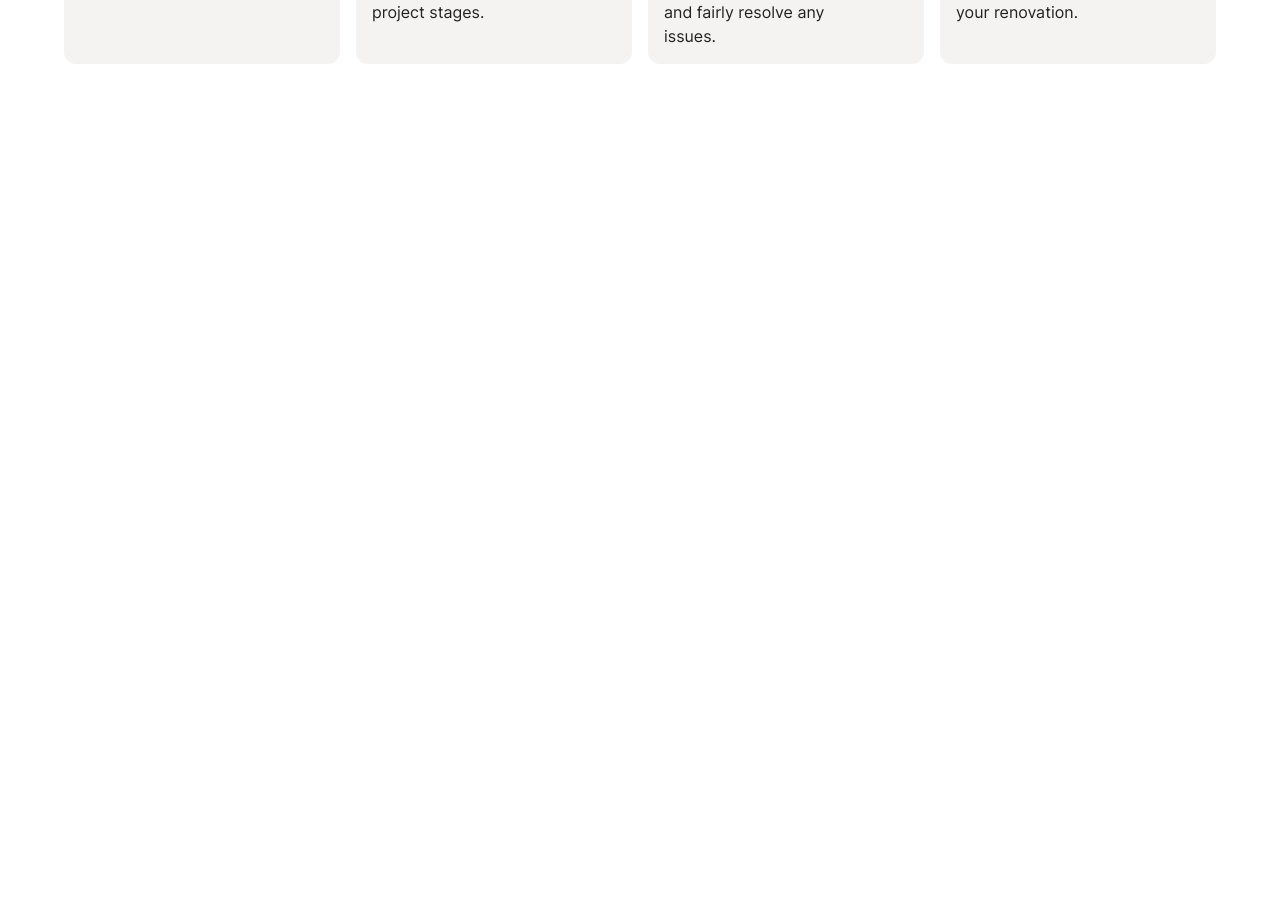
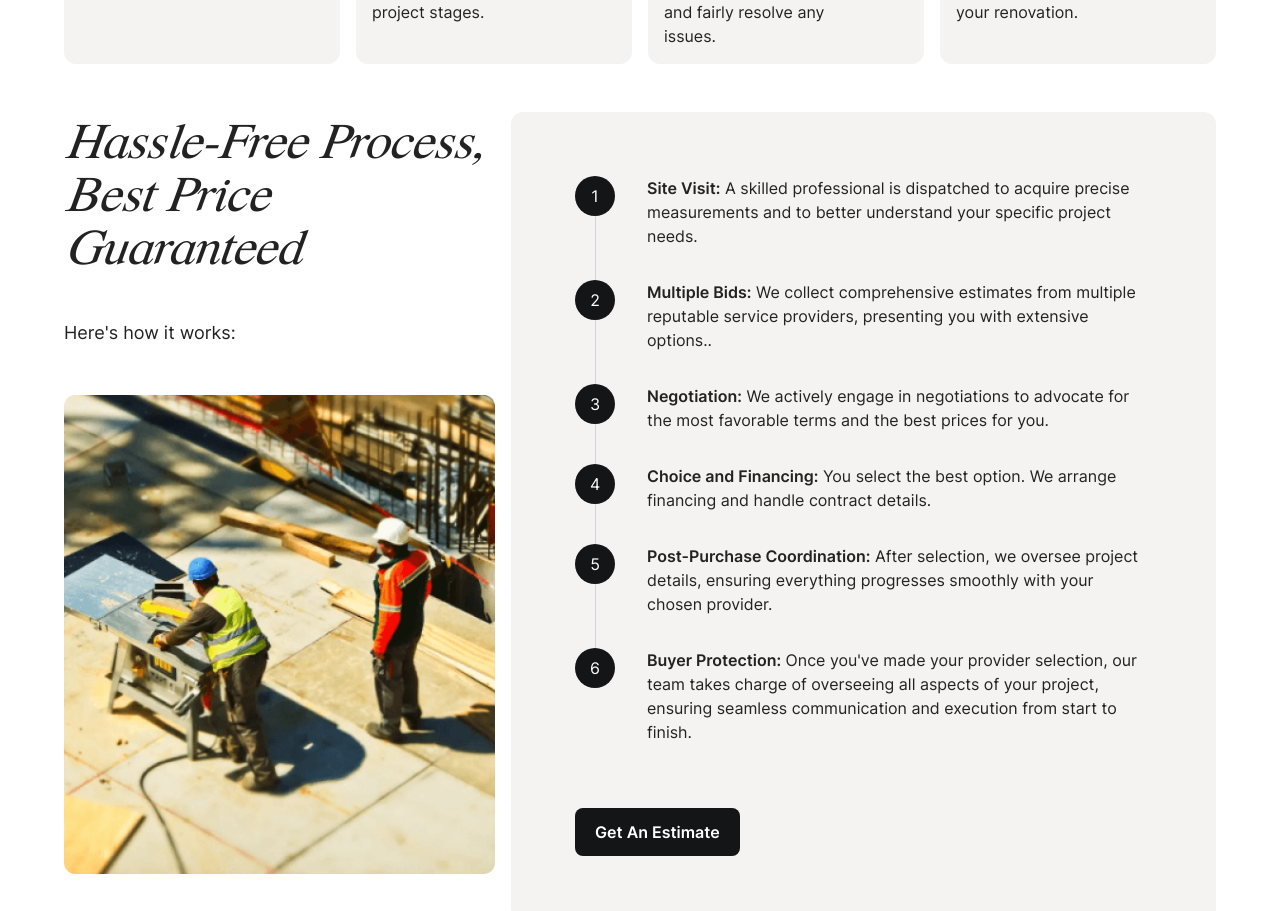
Before and after one commit to mehdi049/EffortlessRenovation, a Next.js app: page / in a window 1280 px wide. Shown: the part 1889-2800 px from the top of the page. Before the commit the page ends 2001 px from the top, so only its background shows below. Built offline with nearby package versions, Linux system fonts and the light colour scheme.

Commit message:
hassle-free footer section

```diff
--- a/src/app/globals.css
+++ b/src/app/globals.css
@@ -1,2 +1,7 @@
 @import "./base.css";
 @import "./font.css";
+
+.nav-point:last-child {
+  z-index: 20;
+  background-color: #f4f3f1;
+}
--- a/src/app/layout.tsx
+++ b/src/app/layout.tsx
@@ -3,6 +3,7 @@ import "./globals.css";
 import { Banner } from "@/components/ui/banner/banner";
 import { Navigation } from "@/components/ui/nav/Navigation";
 import { Container } from "@/components/ui/container/Container";
+import { Footer } from "@/components/pages/home/footer/Footer";
 
 export const metadata: Metadata = {
   title: "EffortlessRenovation",
@@ -29,6 +30,7 @@ export default function RootLayout({
           <Navigation />
         </Container>
         {children}
+        <Footer />
       </body>
     </html>
   );
--- a/src/app/page.tsx
+++ b/src/app/page.tsx
@@ -1,10 +1,8 @@
 import { Allies } from "@/components/pages/home/allies/Allies";
+import { HassleFree } from "@/components/pages/home/hassleFree/HassleFree";
 import { Hero } from "@/components/pages/home/hero/Hero";
 import { Protections } from "@/components/pages/home/protections/Protections";
-import { Banner } from "@/components/ui/banner/banner";
 import { Container } from "@/components/ui/container/Container";
-import { Navigation } from "@/components/ui/nav/Navigation";
-import Image from "next/image";
 
 export default function Home() {
   return (
@@ -14,6 +12,7 @@ export default function Home() {
         <Container>
           <Allies />
           <Protections />
+          <HassleFree />
         </Container>
       </Container>
     </main>
--- a/src/components/pages/home/allies/Allies.tsx
+++ b/src/components/pages/home/allies/Allies.tsx
@@ -24,7 +24,7 @@ export const Allies = () => {
   ];
   return (
     <div className="mb-12 mt-16">
-      <div className="md:grid gap-4 grid-cols-2 items-center">
+      <div className="grid gap-4 grid-cols-1 md:grid-cols-2 items-center">
         <H2 className="max-w-xl">
           We&apos;re Your Renovation Allies, Not Salespeople
         </H2>
@@ -34,7 +34,7 @@ export const Allies = () => {
           ensure every installation meets the highest standards.
         </p>
       </div>
-      <div className="md:grid gap-4 grid-cols-2 items-center mt-16">
+      <div className="grid gap-4 grid-cols-1 md:grid-cols-2 items-center mt-16">
         <Image src={"/images/img1.png"} width={572} height={572} alt="img" />
 
         <div className="flex flex-col gap-8 md:gap-16">
--- /dev/null
+++ b/src/components/pages/home/footer/Footer.tsx
@@ -0,0 +1,123 @@
+import Image from "next/image";
+
+export const Footer = () => {
+  const date = new Date();
+
+  return (
+    <footer className="bg-black">
+      <div className="p-20">
+        <div className="grid grid-cols-1 sm:grid-cols-2 lg:grid-cols-4 gap-4">
+          <div>
+            <Image
+              src={"/vectors/logo-white.svg"}
+              alt="logo"
+              width={253}
+              height={36}
+            />
+            <p className="text-white mt-8 text-xs opacity-60">
+              © {date.getFullYear()} EffortlessRenovation, Inc.
+            </p>
+          </div>
+          <div className="flex gap-6 flex-col">
+            <span className="uppercase text-xs text-white opacity-60">
+              About
+            </span>
+            <a href="#" className="text-xs text-white">
+              About us
+            </a>
+            <a href="#" className="text-xs text-white">
+              Gallery
+            </a>
+            <a href="#" className="text-xs text-white">
+              Renovation
+            </a>
+            <a href="#" className="text-xs text-white">
+              Information
+            </a>
+            <a href="#" className="text-xs text-white">
+              Employment Opportunities
+            </a>
+          </div>
+          <div className="flex gap-6 flex-col">
+            <span className="uppercase text-xs text-white opacity-60">
+              help
+            </span>
+            <a href="#" className="text-xs text-white">
+              Contact us
+            </a>
+            <a href="#" className="text-xs text-white">
+              Contractor Contact
+            </a>
+            <a href="#" className="text-xs text-white">
+              Current Customers
+            </a>
+            <a href="#" className="text-xs text-white">
+              Warranty Request
+            </a>
+          </div>
+          <div className="flex gap-6 flex-col">
+            <span className="uppercase text-xs text-white opacity-60">
+              contact
+            </span>
+            <a href="#" className="text-xs text-white">
+              11025 Reed Hartman Highway, Cincinnati, Ohio 45242
+            </a>
+            <a href="#" className="text-xs text-white">
+              (513) 745-9019
+            </a>
+
+            <div className="flex gap-2 items-center">
+              <a href="#">
+                <Image
+                  src={"/vectors/fb.svg"}
+                  alt="Facebook"
+                  width={36}
+                  height={36}
+                />{" "}
+              </a>
+              <a href="#">
+                <Image src={"/vectors/x.svg"} alt="X" width={36} height={36} />{" "}
+              </a>
+              <a href="#">
+                <Image
+                  src={"/vectors/youtube.svg"}
+                  alt="Youtube"
+                  width={36}
+                  height={36}
+                />{" "}
+              </a>
+            </div>
+          </div>
+        </div>
+      </div>
+      <hr className="opacity-10 bg-white" />
+      <div className="px-20 py-8 flex flex-wrap md:flex-nowrap gap-4 items-center">
+        <Image
+          src={"/vectors/GAF-transparent.svg"}
+          alt="GAF"
+          width={35}
+          height={35}
+        />
+        <Image
+          src={"/vectors/preferred-contractor-transparent.svg"}
+          alt="preferred contractor"
+          width={88}
+          height={35}
+        />
+        <p className="text-white opacity-60 text-xs">
+          Lorem ipsum dolor sit amet consectetur. Quis orci sit lectus mauris mi
+          id justo. Sed ipsum tempus in eget. Dictum quis felis in id. Ante
+          feugiat arcu aliquam tortor. Faucibus bibendum integer dui dolor nisl
+          id egestas. In nisl imperdiet auctor felis. Velit libero consectetur
+          sed nisl.{" "}
+        </p>
+        <a
+          href="#"
+          className="text-white opacity-60 text-xs min-w-max md:border-l md:pl-4"
+        >
+          Terms of use & Legal Notices
+        </a>
+      </div>
+    </footer>
+  );
+};
--- /dev/null
+++ b/src/components/pages/home/hassleFree/HassleFree.tsx
@@ -0,0 +1,75 @@
+import Image from "next/image";
+import { Button } from "../../../ui/button/Button";
+import { H1 } from "../../../ui/typography/H1";
+import { H3 } from "@/components/ui/typography/H3";
+
+export const HassleFree = () => {
+  const items = [
+    {
+      title: "Site Visit:",
+      text: "A skilled professional is dispatched to acquire precise measurements and to better understand your specific project needs.",
+    },
+    {
+      title: "Multiple Bids:",
+      text: "We collect comprehensive estimates from multiple reputable service providers, presenting you with extensive options..",
+    },
+    {
+      title: "Negotiation:",
+      text: "We actively engage in negotiations to advocate for the most favorable terms and the best prices for you.",
+    },
+    {
+      title: "Choice and Financing:",
+      text: "You select the best option. We arrange financing and handle contract details.",
+    },
+    {
+      title: "Post-Purchase Coordination:",
+      text: "After selection, we oversee project details, ensuring everything progresses smoothly with your chosen provider.",
+    },
+    {
+      title: "Buyer Protection:",
+      text: "Once you've made your provider selection, our team takes charge of overseeing all aspects of your project, ensuring seamless communication and execution from start to finish.",
+    },
+  ];
+  return (
+    <div className="flex flex-col sm:flex-row gap-4 mb-12">
+      <div className="flex flex-col gap-4 md:gap-12 w-full max-w-lg">
+        <H3>Hassle-Free Process, Best Price Guaranteed</H3>
+        <p className="text-lg">Here&apos;s how it works:</p>
+        <Image src={"/images/img2.png"} alt="" width={450} height={500} />
+      </div>
+
+      <div className="bg-gray-100 p-16 rounded-xl">
+        <div className="flex flex-col gap-8 relative">
+          <div className="w-[1px] h-full absolute top-0 left-5 bg-gray-300"></div>
+          {items.map((item, i) => {
+            return (
+              <Item key={i} index={i + 1} title={item.title} text={item.text} />
+            );
+          })}
+        </div>
+
+        <Button className="mt-16">Get An Estimate</Button>
+      </div>
+    </div>
+  );
+};
+
+type ItemProps = {
+  index: number;
+  title: string;
+  text: string;
+};
+const Item = ({ index, title, text }: ItemProps) => {
+  return (
+    <div className="flex gap-8 items-start nav-point relative">
+      <div>
+        <span className="w-10 h-10 flex items-center justify-center text-white bg-black rounded-full relative z-20">
+          {index}
+        </span>
+      </div>
+      <p>
+        <span className="font-semibold">{title}</span> {text}
+      </p>
+    </div>
+  );
+};
--- a/src/components/pages/home/hero/Hero.tsx
+++ b/src/components/pages/home/hero/Hero.tsx
@@ -5,7 +5,7 @@ import { H1 } from "../../../ui/typography/H1";
 export const Hero = () => {
   return (
     <div
-      className=" bg-center bg-cover pl-8 pb-16 pt-64 rounded-lg relative"
+      className=" bg-center bg-cover px-8 md:pb-16 pt-64 rounded-lg relative"
       style={{ backgroundImage: "url(/images/hero-bg.png)" }}
     >
       <H1 className="text-white">
@@ -34,7 +34,7 @@ export const Hero = () => {
         Get An Estimate
       </Button>
 
-      <div className="bg-white px-8 py-12 rounded-tl-xl flex gap-4 md:gap-8 items-center justify-center max-w-[450px] absolute right-0 bottom-0">
+      <div className="bg-white px-8 py-12 rounded-tl-xl rounded-tr-xl md:rounded-tr-none flex gap-4 md:gap-8 items-center justify-center max-w-[450px] md:absolute mt-8 md:mt-0 right-0 bottom-0">
         <div>
           <Image src={"/vectors/GAF.svg"} width={130} height={45} alt="GAF" />
         </div>
--- a/src/components/ui/nav/Navigation.tsx
+++ b/src/components/ui/nav/Navigation.tsx
@@ -14,16 +14,16 @@ export const Navigation = () => {
             className="cursor-pointer"
           />
         </li>
-        <li>
+        <li className="hidden md:block">
           <a href="#">Why us</a>
         </li>
-        <li>
+        <li className="hidden md:block">
           <a href="#">Our Process</a>
         </li>
-        <li>
+        <li className="hidden md:block">
           <a href="#">Testimonials</a>
         </li>
-        <li>
+        <li className="hidden md:block">
           <a href="#">FAQ</a>
         </li>
       </ul>
--- a/tailwind.config.ts
+++ b/tailwind.config.ts
@@ -9,7 +9,7 @@ const config: Config = {
   theme: {
     extend: {
       colors: {
-        black: "#222222",
+        black: "#141517",
         "gray-100": "#F4F3F1",
       },
       fontSize: {
```
Also changed, not shown: public/vectors/GAF-transparent.svg (added), public/vectors/preferred-contractor-transparent.svg (added).
